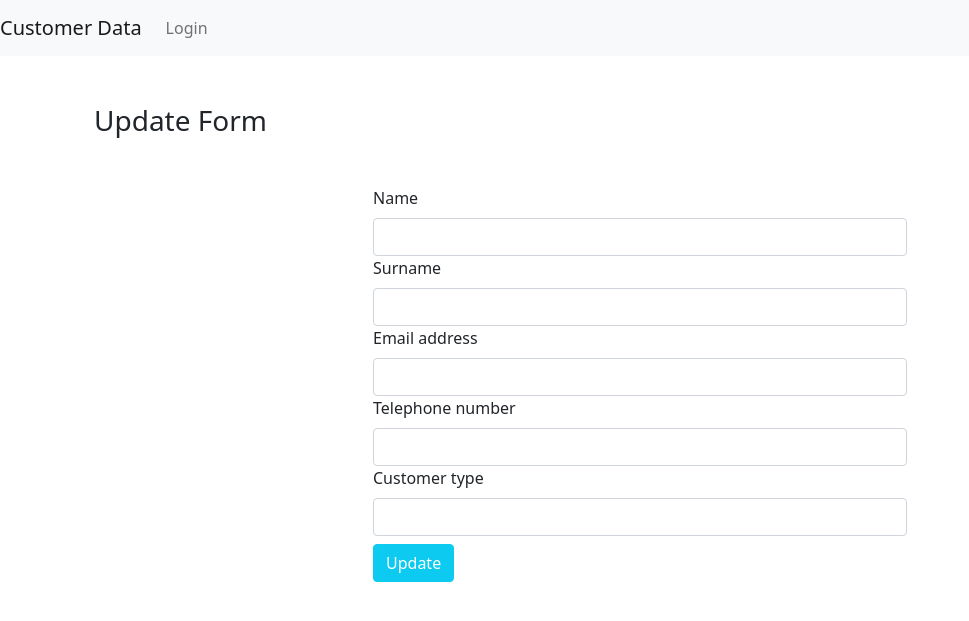
After one commit to 01abhi/CustomerListing, a Symfony app: template templates/main/update.html.twig in a window 1280 px wide. The commit adds this page. Shown: the top 621 px of the page, without its empty margins (0-969 px from the left). Run offline with Twig, Linux system fonts and the light colour scheme; the template is opened without the code that fills it, so the values that code supplies are empty; form fields are guessed from the names that the template uses; some libraries are stand-ins or nearby versions.

Commit message:
Updating existing customer data feature added

```diff
--- a/templates/main/index.html.twig
+++ b/templates/main/index.html.twig
@@ -30,7 +30,7 @@
                 <td>{{ data.customertype }}</td>
                 {% if app.user %}
                 <td>
-                    <a class="btn btn-warning" href="#">Update</a>
+                    <a class="btn btn-warning" href="{{ path('update',{'id': data.id }) }}">Update</a>
                     <a class="btn btn-danger" href="#">Delete</a>
                 </td>
                 {% endif %}
--- /dev/null
+++ b/templates/main/update.html.twig
@@ -0,0 +1,41 @@
+{% extends "base.html.twig" %}
+
+{% block body %}
+<div class="container">
+    <div class="row">
+        <h3 class="mt-5 mb-5">Update Form</h3>
+        {% for message in app.flashes('notice') %}
+            <div class="alert alert-success">
+                {{ message }}
+            </div>
+        {% endfor %}
+        <div class="col-md-6 offset-md-3">
+            {{ form_start(form) }}
+                <div class="form-group">
+                    {{ form_label(form.name) }}
+                    {{ form_widget(form.name,{'attr':{'class':'form-control'}})}}
+                </div>
+                <div class="form-group">
+                    {{ form_label(form.surname) }}
+                    {{ form_widget(form.surname,{'attr':{'class':'form-control'}})}}
+                </div>
+                <div class="form-group">
+                    {{ form_label(form.email_address) }}
+                    {{ form_widget(form.email_address,{'attr':{'class':'form-control'}})}}
+                </div>
+                <div class="form-group">
+                    {{ form_label(form.telephone_number) }}
+                    {{ form_widget(form.telephone_number,{'attr':{'class':'form-control'}})}}
+                </div>
+                <div class="form-group">
+                    {{ form_label(form.customer_type) }}
+                    {{ form_widget(form.customer_type,{'attr':{'class':'form-control'}})}}
+                </div>
+                <div class="form-group">
+                    <button class="btn btn-info mt-2 text-white">Update</button>
+                </div>
+            {{ form_end(form) }}
+        </div>
+    </div>
+</div>
+{% endblock %}
```
Also changed, not shown: src/Controller/MainController.php (+25 -0 lines).
